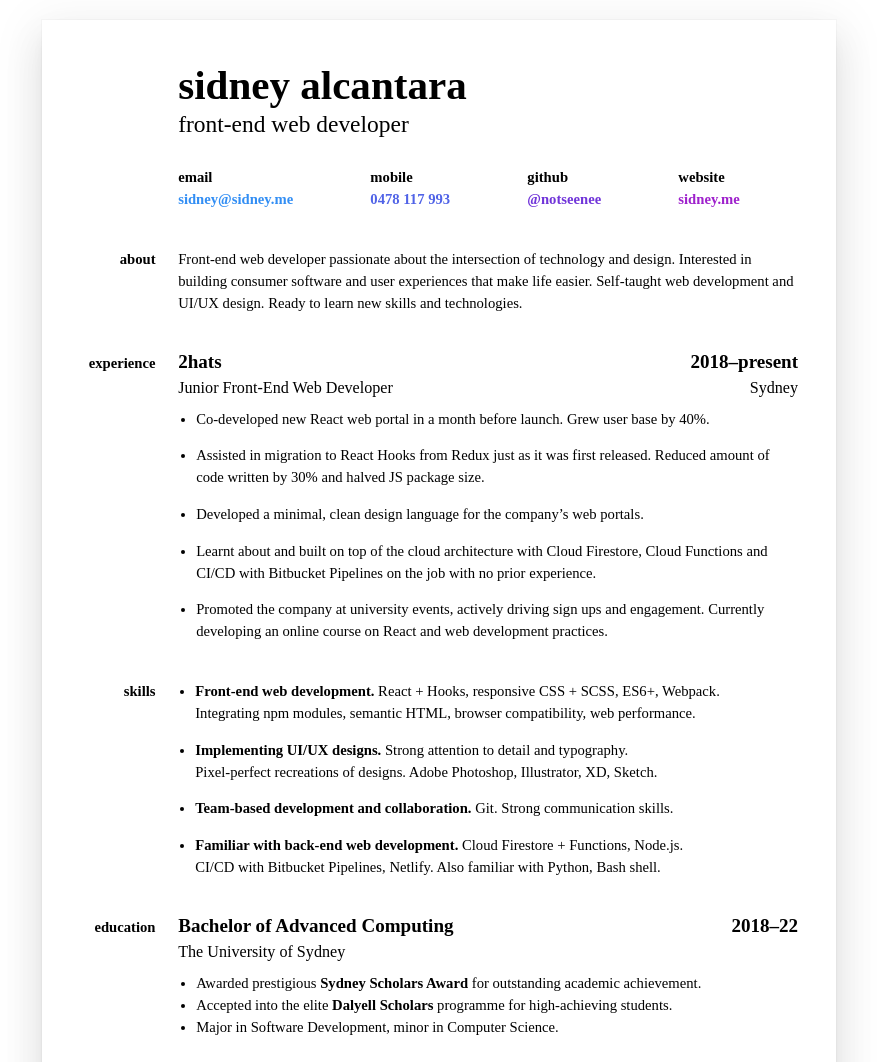
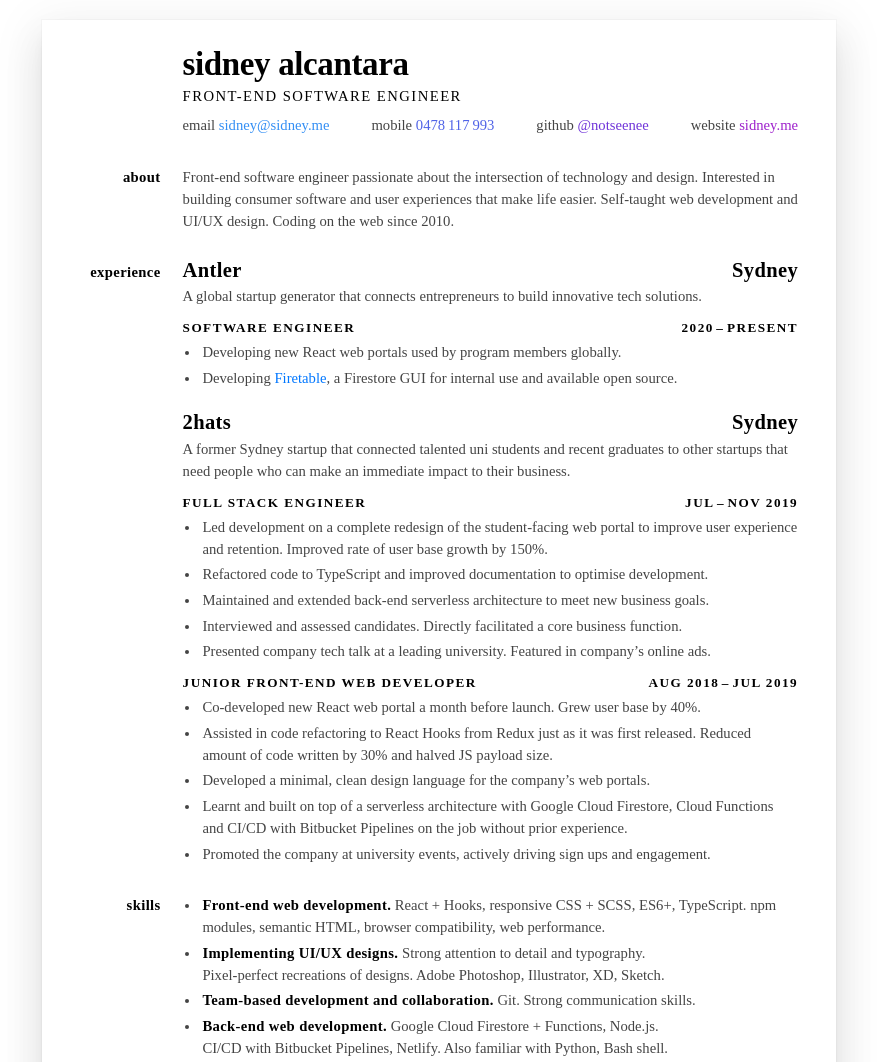
Before and after one commit to notsidney/resume, a plain HTML site: page index.html in a window 1280 px wide. Shown: the top 1062 px of the page, without its empty margins (201-1078 px from the left). Drawn offline with Linux system fonts and the light colour scheme; a web font is replaced by a local one.

Commit message:
January 2020 CV update

```diff
--- a/cv.css
+++ b/cv.css
@@ -17,23 +17,23 @@ body {
   width: 210mm;
   min-height: 297mm;
   margin: 0 auto;
-  padding: 0 10mm;
+  padding: 7.5mm 10mm;
 
   background-color: #fff;
-  color: #000;
+  color: #444;
   box-shadow: 0 0 0 1px rgba(0, 0, 0, 0.025),
     0px 11px 15px -7px rgba(0, 0, 0, 0.1), 0px 24px 38px 3px rgba(0, 0, 0, 0.07),
     0px 9px 46px 8px rgba(0, 0, 0, 0.06);
 
-  font-family: 'atc-arquette';
+  font-family: "atc-arquette";
   font-kerning: normal;
   font-size: 1rem;
   line-height: 1.5;
 
   display: grid;
-  grid-template-columns: 20mm 1fr;
-  grid-column-gap: 6mm;
-  grid-row-gap: 10mm;
+  grid-template-columns: 5.5rem 1fr;
+  grid-column-gap: 1.5rem;
+  grid-row-gap: 2rem;
   align-content: center;
 }
 
@@ -46,98 +46,124 @@ h2,
 h3,
 h4,
 h5,
+h6,
+b,
+p.headline {
+  color: #000;
+}
+
+h1,
+h2,
+h3,
+h4,
+h5,
 h6 {
   margin: 0;
 }
 
 h1 {
-  font-size: 2.8rem;
+  font-size: 2.25rem;
   font-weight: bold;
   line-height: 1;
+  letter-spacing: -0.025rem;
+  text-transform: lowercase;
 
-  margin: 0 0 0.5rem;
+  margin: 0;
 }
-h1.headline {
-  font-size: 1.6rem;
-  font-weight: 400;
+p.headline {
+  text-transform: uppercase;
+  letter-spacing: 0.1rem;
 
-  margin-bottom: 2rem;
+  margin: 0.25rem 0 0;
 }
 
 h2 {
   font-size: 1rem;
   text-transform: lowercase;
   text-align: right;
+  letter-spacing: 0.025rem;
 }
 
 h3 {
-  margin-top: -0.275rem;
-  font-size: 1.3rem;
+  margin-top: -0.435rem;
+  font-size: 1.4rem;
+  letter-spacing: 0.025rem;
+}
+* + h3 {
+  margin-top: 1.25rem;
 }
 
 h4 {
-  font-size: 1.1rem;
-  font-weight: 500;
+  font-size: 0.9rem;
+  font-weight: bold;
+  text-transform: uppercase;
+  letter-spacing: 0.1rem;
+}
+ul + h4 {
+  margin-top: 0.75rem;
+}
+p + h4 {
+  margin-top: 0.75rem;
+}
+
+p {
+  margin: 0 0 0.5rem;
+}
+
+b {
+  letter-spacing: 0.025rem;
 }
 
 dl {
-  margin: 0;
+  margin: 0.5rem 0 0;
+  display: flex;
+  justify-content: space-between;
 
-  display: grid;
-  grid-column-gap: 5mm;
-  grid-template-columns: auto auto auto auto;
-  grid-template-rows: 1fr 1fr;
-  grid-auto-flow: column;
+  font-weight: 500;
+}
+dl > div {
+  display: flex;
 }
 dt {
   text-transform: lowercase;
-  font-weight: bold;
 }
 dd {
-  margin: 0;
-}
-dd a {
-  font-weight: bold;
+  margin: 0 0 0 0.25rem;
 }
 
-dd:first-of-type a {
+dl > div:first-of-type a {
   color: #328ef4;
 }
-dd:nth-of-type(2) a {
+dl > div:nth-of-type(2) a {
   color: #5063e7;
 }
-dd:nth-of-type(3) a {
+dl > div:nth-of-type(3) a {
   color: #7034d9;
 }
-dd:last-of-type a {
+dl > div:last-of-type a {
   color: #9e20cc;
 }
 
 .right {
   text-align: right;
   float: right;
+  clear: both;
 }
 
 ul {
-  margin: 0 0 0 4.5mm;
+  margin: 0 0 0 1.2rem;
   padding: 0;
 }
 * + ul {
-  margin-top: 0.5rem;
-}
-* ~ ul {
-  margin-bottom: 1.5rem;
+  margin-top: 0.2rem;
 }
 ul:last-of-type {
   margin-bottom: 0;
 }
-ul.nested {
-  margin-left: 4.75mm;
-}
 
 li {
-  padding-left: 0;
-  margin-bottom: 1rem;
+  padding-left: 0.15rem;
+  margin-bottom: 0.25rem;
 }
 li:last-of-type {
   margin-bottom: 0;
@@ -149,7 +175,7 @@ ul.no-spacing li {
 .tabbed {
   display: grid;
   grid-template-columns: auto 1fr;
-  grid-column-gap: 10mm;
+  grid-column-gap: 2.5rem;
 }
 
 a {
@@ -165,6 +191,7 @@ a {
   }
   body {
     box-shadow: none;
+    color: #000;
   }
 }
 
@@ -172,9 +199,19 @@ a {
   html,
   body {
     background: #000;
-    color: #fff;
+    color: rgba(255, 255, 255, 0.8);
   }
   body {
     background: #222;
   }
+  h1,
+  h2,
+  h3,
+  h4,
+  h5,
+  h6,
+  b,
+  p.headline {
+    color: #fff;
+  }
 }
--- a/index.html
+++ b/index.html
@@ -3,7 +3,7 @@
   <head>
     <meta charset="utf-8" />
     <meta name="viewport" content="width=device-width, initial-scale=1" />
-    <title>CV – sidney alcantara</title>
+    <title>CV — sidney alcantara</title>
     <meta name="author" content="Sidney Alcantara" />
 
     <link
@@ -14,66 +14,142 @@
   </head>
   <body>
     <header>
-      <h1>sidney alcantara</h1>
-      <h1 class="headline">front-end web developer</h1>
+      <h1>Sidney Alcantara</h1>
+      <p class="headline">
+        Front-end software engineer
+      </p>
+
       <dl>
+        <div>
           <dt>Email</dt>
           <dd><a href="mailto:sidney@sidney.me">sidney@sidney.me</a></dd>
+        </div>
 
+        <div>
           <dt>Mobile</dt>
-        <dd><a href="tel:+61478117993">0478 117 993</a></dd>
+          <dd><a href="tel:+61478117993">0478&#8239;117&#8239;993</a></dd>
+        </div>
 
+        <div>
           <dt>GitHub</dt>
           <dd><a href="https://github.com/notseenee/">@notseenee</a></dd>
+        </div>
 
+        <div>
           <dt>Website</dt>
           <dd><a href="https://sidney.me/">sidney.me</a></dd>
+        </div>
       </dl>
     </header>
 
     <h2>About</h2>
     <section>
-      Front-end web developer passionate about the intersection of technology
-      and design. Interested in building consumer software and user experiences
-      that make life easier. Self-taught web development and UI/UX design. Ready
-      to learn new skills and technologies.
+      Front-end software engineer passionate about the intersection of
+      technology and design. Interested in building consumer software and user
+      experiences that make life easier. Self-taught web development and UI/UX
+      design. Coding on the web since 2010.
     </section>
 
     <h2>Experience</h2>
     <section>
       <h3>
+        Antler
+        <span class="right">Sydney</span>
+      </h3>
+
+      <p>
+        A global startup generator that connects entrepreneurs to build
+        innovative tech solutions.
+      </p>
+
+      <h4>
+        Software Engineer
+        <span class="right">2020&hairsp;–&hairsp;present</span>
+      </h4>
+
+      <ul>
+        <li>
+          Developing new React web portals used by program members globally.
+        </li>
+        <li>
+          Developing
+          <a
+            href="https://github.com/AntlerVC/firetable/"
+            target="_blank"
+            rel="noopener noreferrer"
+          >
+            Firetable</a
+          >, a Firestore GUI for internal use and available open source.
+        </li>
+      </ul>
+
+      <h3>
         2hats
-        <span class="right">2018–present</span>
+        <span class="right">Sydney</span>
       </h3>
+
+      <p>
+        A former Sydney startup that connected talented uni students and recent
+        graduates to other startups that need people who can make an immediate
+        impact to their business.
+      </p>
+
+      <h4>
+        Full Stack Engineer
+        <span class="right">Jul&hairsp;–&hairsp;Nov 2019</span>
+      </h4>
+
+      <ul>
+        <li>
+          Led development on a complete redesign of the student-facing web
+          portal to improve user experience and retention. Improved rate of user
+          base growth by 150%.
+        </li>
+        <li>
+          Refactored code to TypeScript and improved documentation to optimise
+          development.
+        </li>
+        <li>
+          Maintained and extended back-end serverless architecture to meet new
+          business goals.
+        </li>
+        <li>
+          Interviewed and assessed candidates. Directly facilitated a core
+          business function.
+        </li>
+        <li>
+          Presented company tech talk at a leading university. Featured in
+          company’s online ads.
+        </li>
+      </ul>
 
       <h4>
         Junior Front-End Web Developer
-        <span class="right">Sydney</span>
+        <span class="right">Aug 2018&hairsp;–&hairsp;Jul 2019</span>
       </h4>
 
-      <ul class="nested">
+      <ul>
         <li>
-          Co-developed new React web portal in a month before launch. Grew user
+          Co-developed new React web portal a month before launch. Grew user
           base by 40%.
         </li>
         <li>
-          Assisted in migration to React Hooks from Redux just as it was first
-          released. Reduced amount of code written by 30% and halved JS package
-          size.
+          Assisted in code refactoring to React Hooks from Redux just as it was
+          first released. Reduced amount of code written by 30% and halved JS
+          payload size.
         </li>
         <li>
           Developed a minimal, clean design language for the company’s web
           portals.
         </li>
         <li>
-          Learnt about and built on top of the cloud architecture with Cloud
+          Learnt and built on top of a serverless architecture with Google Cloud
           Firestore, Cloud Functions and CI/CD with Bitbucket Pipelines on the
-          job with no prior experience.
+          job without prior experience.
         </li>
         <li>
           Promoted the company at university events, actively driving sign ups
-          and engagement. Currently developing an online course on React and web
-          development practices.
+          and engagement.
         </li>
       </ul>
     </section>
@@ -83,9 +159,8 @@
       <ul>
         <li>
           <b>Front-end web development.</b>
-          React + Hooks, responsive CSS + SCSS, ES6+, Webpack.
-          <br />Integrating npm modules, semantic HTML, browser compatibility,
-          web performance.
+          React + Hooks, responsive CSS + SCSS, ES6+, TypeScript. npm modules,
+          semantic HTML, browser compatibility, web performance.
         </li>
         <li>
           <b>Implementing UI/UX designs.</b>
@@ -98,8 +173,8 @@
           communication skills.
         </li>
         <li>
-          <b>Familiar with back-end web development.</b>
-          Cloud Firestore + Functions, Node.js.<br />
+          <b>Back-end web development.</b>
+          Google Cloud Firestore + Functions, Node.js.<br />
           CI/CD with Bitbucket Pipelines, Netlify. Also familiar with Python,
           Bash shell.
         </li>
@@ -110,68 +185,19 @@
     <section>
       <h3>
         Bachelor of Advanced Computing
-        <span class="right">2018–22</span>
       </h3>
 
-      <h4>The University of Sydney</h4>
+      <h4>
+        The University of Sydney
+        <span class="right">2018&hairsp;–&hairsp;22</span>
+      </h4>
 
-      <ul class="nested no-spacing">
+      <ul>
         <li>
-          Awarded prestigious <b>Sydney Scholars Award</b> for outstanding
-          academic achievement.
-        </li>
-
-        <li>
-          Accepted into the elite <b>Dalyell Scholars</b> programme for
-          high-achieving students.
-        </li>
-
-        <li>
-          Major in Software Development, minor in Computer Science.
+          Received Sydney Scholars Award and accepted into Dalyell Scholars
+          program.
         </li>
       </ul>
     </section>
-
-    <!-- <h2>Personal Projects</h2>
-    <section>
-      <ul>
-        <li>
-          <b>HSCPastPapers.com</b>
-          <span class="right">
-            <a href="https://hscpastpapers.com">
-              hscpastpapers.com
-            </a>
-          </span>
-          <br />
-          Single-page React app for easier browsing and downloading of HSC past
-          papers.
-        </li>
-
-        <li>
-          <b>GitHub</b>
-          <span class="right">
-            <a href="https://github.com/notseenee">
-              github.com/notseenee
-            </a>
-          </span>
-          <br />
-          Source code for HSCPastPapers.com and other projects.
-        </li>
-
-        <li>
-          <b>Behance</b>
-          <span class="right">
-            <a href="https://www.behance.net/sidneyalcantara">
-              behance.net/sidneyalcantara
-            </a>
-          </span>
-          <br />
-          Portfolio of UI/UX designs including app and web designs.
-        </li>
-      </ul>
-    </section> -->
-
-    <h2>References</h2>
-    <section>available upon request</section>
   </body>
 </html>
```
Lines whose indentation alone changed are shown as unchanged.
